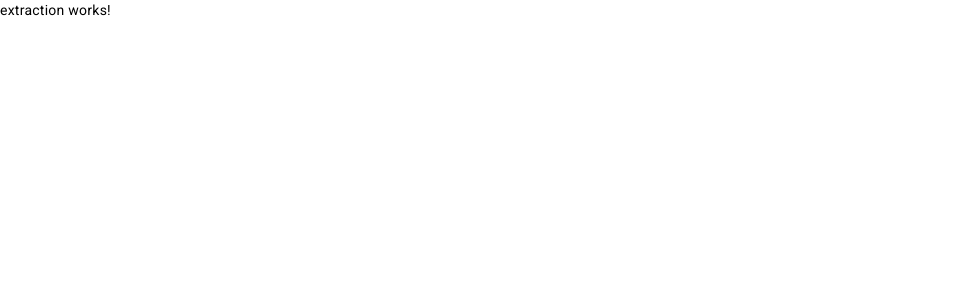
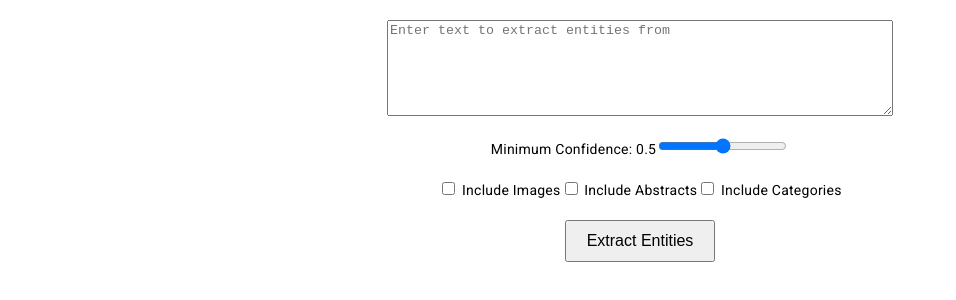
Before and after one commit to kajson25/TextAnalyticsTool, an Angular app: page /extraction in a window 1280 px wide. Shown: the top 300 px of the page, without its empty margins (0-956 px from the left). Built offline with nearby package versions, Linux system fonts and the light colour scheme.

Commit message:
Implement entity extraction component

```diff
--- a/src/app/components/extraction/extraction.component.css
+++ b/src/app/components/extraction/extraction.component.css
@@ -0,0 +1,46 @@
+.extraction-container {
+    display: flex;
+    flex-direction: column;
+    align-items: center;
+    margin-top: 20px;
+  }
+
+  textarea {
+    margin-bottom: 20px;
+    width: 100%;
+    max-width: 500px;
+  }
+
+  .confidence-slider {
+    margin-bottom: 20px;
+  }
+
+  .include-options {
+    margin-bottom: 20px;
+  }
+
+  button {
+    padding: 10px 20px;
+    font-size: 16px;
+    cursor: pointer;
+  }
+
+  .result {
+    margin-top: 20px;
+    width: 100%;
+    max-width: 500px;
+  }
+
+  ul {
+    list-style-type: none;
+    padding: 0;
+  }
+
+  li {
+    margin-bottom: 20px;
+  }
+
+  img {
+    max-width: 100px;
+    margin-top: 10px;
+  }
--- a/src/app/components/extraction/extraction.component.html
+++ b/src/app/components/extraction/extraction.component.html
@@ -1 +1,37 @@
-<p>extraction works!</p>
+<div class="extraction-container">
+    <!-- Text input -->
+    <textarea [(ngModel)]="text" placeholder="Enter text to extract entities from" rows="6" cols="50"></textarea>
+
+    <!-- min_confidence slider -->
+    <div class="confidence-slider">
+      <label for="confidence">Minimum Confidence: {{ minConfidence }}</label>
+      <input type="range" id="confidence" [(ngModel)]="minConfidence" min="0" max="1" step="0.01">
+    </div>
+
+    <!-- Include checkboxes -->
+    <div class="include-options">
+      <label><input type="checkbox" [(ngModel)]="includeOptions.image"> Include Images</label>
+      <label><input type="checkbox" [(ngModel)]="includeOptions.abstract"> Include Abstracts</label>
+      <label><input type="checkbox" [(ngModel)]="includeOptions.categories"> Include Categories</label>
+    </div>
+
+    <!-- Submit button -->
+    <button (click)="extractEntities()">Extract Entities</button>
+
+    <!-- Display Results -->
+    <div *ngIf="extractedEntities.length > 0" class="result">
+      <h3>Extracted Entities:</h3>
+      <ul>
+        <li *ngFor="let entity of extractedEntities">
+          <strong>{{ entity.spot }}</strong> - Confidence: {{ entity.confidence | number:'1.2-2' }}
+          <div *ngIf="isAnyIncludeSelected()">
+            <div *ngIf="includeOptions.image && entity.image"><img [src]="entity.image" alt="{{ entity.spot }}"></div>
+            <div *ngIf="includeOptions.abstract && entity.abstract">{{ entity.abstract }}</div>
+            <div *ngIf="includeOptions.categories && entity.categories">
+              Categories: {{ entity.categories.join(', ') }}
+            </div>
+          </div>
+        </li>
+      </ul>
+    </div>
+  </div>
--- a/src/app/components/extraction/extraction.component.ts
+++ b/src/app/components/extraction/extraction.component.ts
@@ -1,10 +1,63 @@
 import { Component } from '@angular/core';
+import { HttpClient } from '@angular/common/http';
+import { FormsModule } from '@angular/forms';
+import { CommonModule } from '@angular/common';
 
 @Component({
   selector: 'app-extraction',
+  standalone: true,
+  imports: [FormsModule, CommonModule],
   templateUrl: './extraction.component.html',
   styleUrls: ['./extraction.component.css']
 })
 export class ExtractionComponent {
+  text: string = '';
+  minConfidence: number = 0.5;
+  includeOptions: { image: boolean; abstract: boolean; categories: boolean } = {
+    image: false,
+    abstract: false,
+    categories: false
+  };  // Object for checkboxes
+  extractedEntities: any[] = [];  // To hold the result from the API
+  apiKey: string = '929931ca479c4ad0b6375b2c6c78fcd8';  // Replace with your Dandelion API key
 
+  constructor(private http: HttpClient) {}
+
+  // Method to send entity extraction request to Dandelion API
+  extractEntities() {
+    const url = `https://api.dandelion.eu/datatxt/nex/v1`;
+
+    // Prepare the 'include' parameter based on checked options
+    let includeParams = [];
+    if (this.includeOptions.image) includeParams.push('image');
+    if (this.includeOptions.abstract) includeParams.push('abstract');
+    if (this.includeOptions.categories) includeParams.push('categories');
+
+    const params: any = {
+      text: this.text,
+      token: this.apiKey,
+      min_confidence: this.minConfidence
+    };
+
+    // Add 'include' parameter if any options are selected
+    if (includeParams.length > 0) {
+      params.include = includeParams.join(',');
+    }
+
+    // Make the API call
+    this.http.get<any>(url, { params }).subscribe(
+      (response) => {
+        // Handle the API response, store the entities
+        this.extractedEntities = response.annotations;  // Assuming 'annotations' contains the entity data
+      },
+      (error) => {
+        console.error('Error extracting entities', error);
+        this.extractedEntities = [];
+      }
+    );
+  }
+
+  isAnyIncludeSelected() {
+    return this.includeOptions.image || this.includeOptions.abstract || this.includeOptions.categories;
+  }
 }
--- a/src/app/components/sentiment/sentiment.component.html
+++ b/src/app/components/sentiment/sentiment.component.html
@@ -1,8 +1,6 @@
 <div class="sentiment-container">
-    <!-- Text input -->
     <textarea [(ngModel)]="text" placeholder="Enter text for sentiment analysis" rows="6" cols="40"></textarea>
 
-    <!-- Language combobox -->
     <div class="language-selector">
       <label for="language">Select language: </label>
       <select id="language" [(ngModel)]="selectedLang">
@@ -12,10 +10,8 @@
       </select>
     </div>
 
-    <!-- Submit button -->
     <button (click)="analyzeSentiment()">Submit</button>
 
-    <!-- Result display -->
     <div *ngIf="sentimentScore !== null" class="result" [style.backgroundColor]="getSentimentGradient()">
       Sentiment Score: {{ sentimentScore.toFixed(2) }}
     </div>
--- a/src/app/components/sentiment/sentiment.component.ts
+++ b/src/app/components/sentiment/sentiment.component.ts
@@ -1,36 +1,30 @@
 import { Component } from '@angular/core';
 import { HttpClient } from '@angular/common/http';
-import { FormsModule } from '@angular/forms';  // For ngModel
-import { CommonModule } from '@angular/common';  // For *ngIf and other common directives
+import { FormsModule } from '@angular/forms';
+import { CommonModule } from '@angular/common';
 
 @Component({
   selector: 'app-sentiment',
   standalone: true,
-  imports: [FormsModule, CommonModule],  // Import FormsModule and CommonModule
+  imports: [FormsModule, CommonModule],
   templateUrl: './sentiment.component.html',
   styleUrls: ['./sentiment.component.css']
 })
 export class SentimentComponent {
-  text: string = '';  // Holds the input text from the textarea
-  selectedLang: string = 'auto';  // Default language option is 'auto'
-  sentimentScore: number | null = null;  // Holds the sentiment score (-1 to 1)
-  detectedLang: string = '';  // Holds the detected language for auto detection
-  errorMessage: string = '';  // Holds error messages for unsupported languages
-  apiKey: string = '929931ca479c4ad0b6375b2c6c78fcd8';  // Replace with your Dandelion API key
+  text: string = '';
+  selectedLang: string = 'auto';
+  sentimentScore: number | null = null;
+  detectedLang: string = '';
+  errorMessage: string = '';
+  apiKey: string = '929931ca479c4ad0b6375b2c6c78fcd8';
 
   constructor(private http: HttpClient) {}
 
-  // Method to detect language first and then perform sentiment analysis
   analyzeSentiment() {
     if (this.selectedLang === 'auto') {
       this.detectLanguage().then((detectedLang) => {
-        // if (detectedLang === 'en' || detectedLang === 'it') {
           this.detectedLang = detectedLang;
           this.performSentimentAnalysis(detectedLang);
-        // } else {
-        //   this.errorMessage = `Language '${detectedLang}' is not supported for sentiment analysis.`;
-        //   this.sentimentScore = null;
-        // }
       }).catch((error) => {
         console.error('Error detecting language', error);
         this.errorMessage = 'Error detecting language.';
@@ -63,7 +57,6 @@ export class SentimentComponent {
     });
   }
 
-  // Method to perform sentiment analysis via Dandelion API
   performSentimentAnalysis(language: string) {
     const url = `https://api.dandelion.eu/datatxt/sent/v1`;
     const params: any = {
@@ -74,12 +67,11 @@ export class SentimentComponent {
 
     console.log(params)
 
-    // Make the API call
     this.http.get<any>(url, { params }).subscribe(
       (response) => {
         console.log(response)
         this.sentimentScore = response.sentiment.score;
-        this.errorMessage = '';  // Clear error message if any
+        this.errorMessage = '';
       },
       (error) => {
         console.error('Error fetching sentiment analysis', error);
@@ -89,7 +81,6 @@ export class SentimentComponent {
     );
   }
 
-  // Method to calculate gradient color based on sentiment score
   getSentimentGradient(): string {
     if (this.sentimentScore === null) {
       return '';
```
